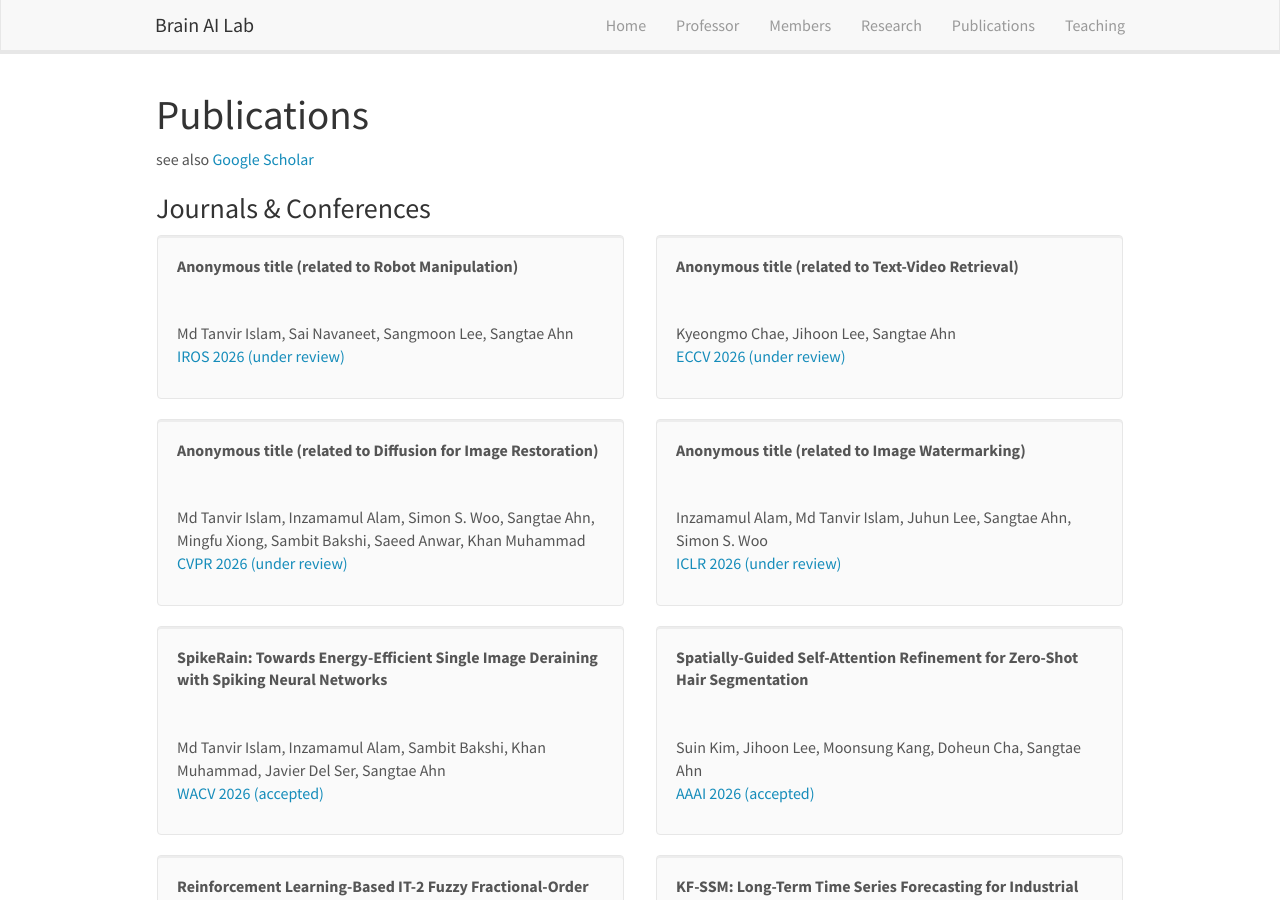
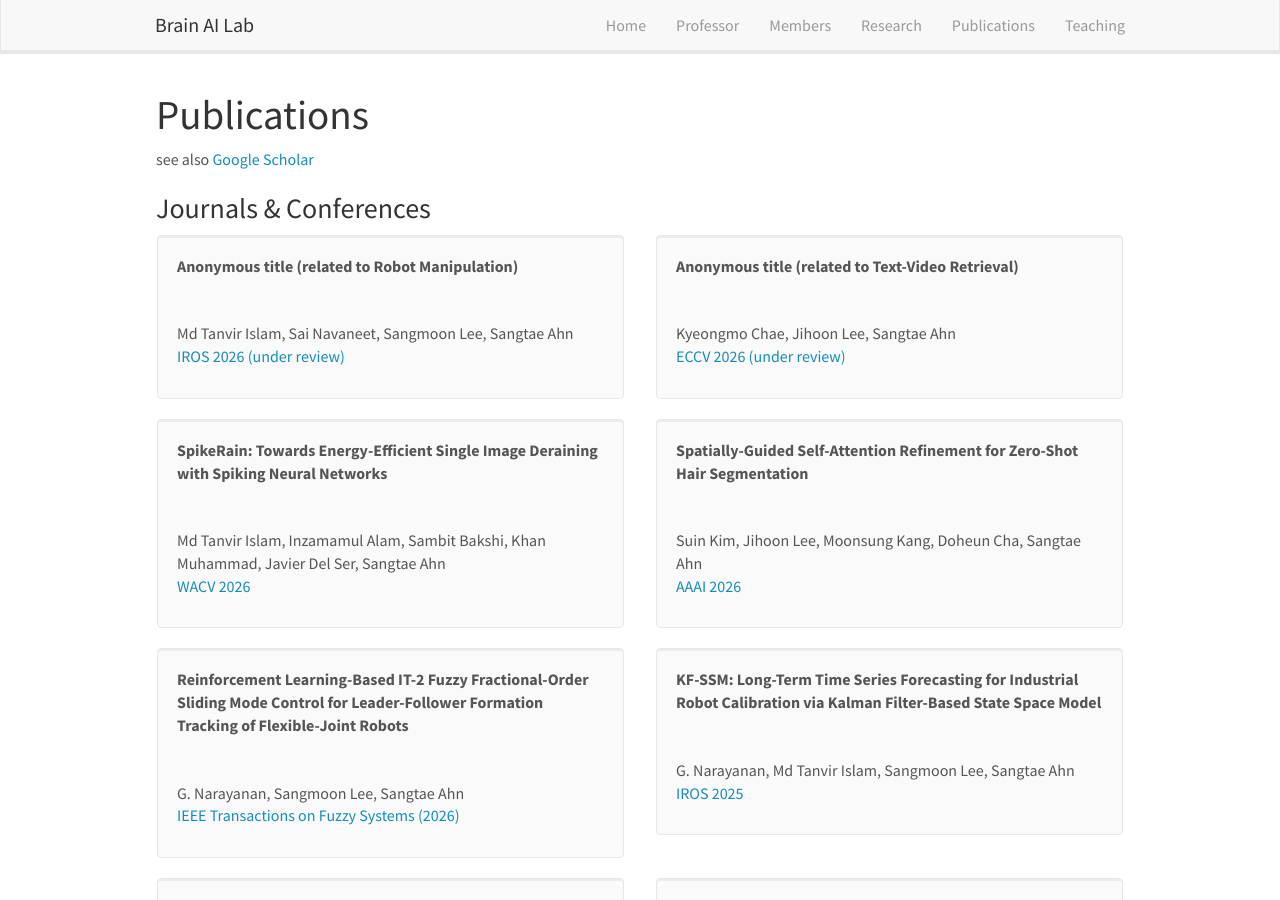
Before and after one commit to KNU-BrainAI/knu-brainai.github.io, a Jekyll site: the page built from _pages/publications.md, in a window 1280 px wide and 900 px high. Built offline with Jekyll 4.4.1, drawn with Linux system fonts in a browser that asks for light colours; nearby versions of some CDN libraries.

Commit message:
Update publist.yml

```diff
--- a/_data/publist.yml
+++ b/_data/publist.yml
@@ -12,33 +12,19 @@
     url:
     display: ECCV 2026 (under review)
 
-- title: "Anonymous title (related to Diffusion for Image Restoration)"
-  image: blank.png
-  authors: Md Tanvir Islam, Inzamamul Alam, Simon S. Woo, Sangtae Ahn, Mingfu Xiong, Sambit Bakshi, Saeed Anwar, Khan Muhammad
-  link:
-    url:
-    display: CVPR 2026 (under review)
-
-- title: "Anonymous title (related to Image Watermarking)"
-  image: blank.png
-  authors: Inzamamul Alam, Md Tanvir Islam, Juhun Lee, Sangtae Ahn, Simon S. Woo
-  link:
-    url:
-    display: ICLR 2026 (under review)
-
 - title: "SpikeRain: Towards Energy-Efficient Single Image Deraining with Spiking Neural Networks"
   image: blank.png
   authors: Md Tanvir Islam, Inzamamul Alam, Sambit Bakshi, Khan Muhammad, Javier Del Ser, Sangtae Ahn
   link:
-    url:
-    display: WACV 2026 (accepted)
+    url: https://openaccess.thecvf.com/content/WACV2026/html/Islam_SpikeRain_Towards_Energy-Efficient_Single_Image_Deraining_with_Spiking_Neural_Networks_WACV_2026_paper.html
+    display: WACV 2026
 
 - title: "Spatially-Guided Self-Attention Refinement for Zero-Shot Hair Segmentation"
   image: blank.png
   authors: Suin Kim, Jihoon Lee, Moonsung Kang, Doheun Cha, Sangtae Ahn
   link:
-    url:
-    display: AAAI 2026 (accepted)
+    url: https://ojs.aaai.org/index.php/AAAI/article/view/42228
+    display: AAAI 2026
 
 - title: "Reinforcement Learning-Based IT-2 Fuzzy Fractional-Order Sliding Mode Control for Leader-Follower Formation Tracking of Flexible-Joint Robots"
   image: blank.png
```
